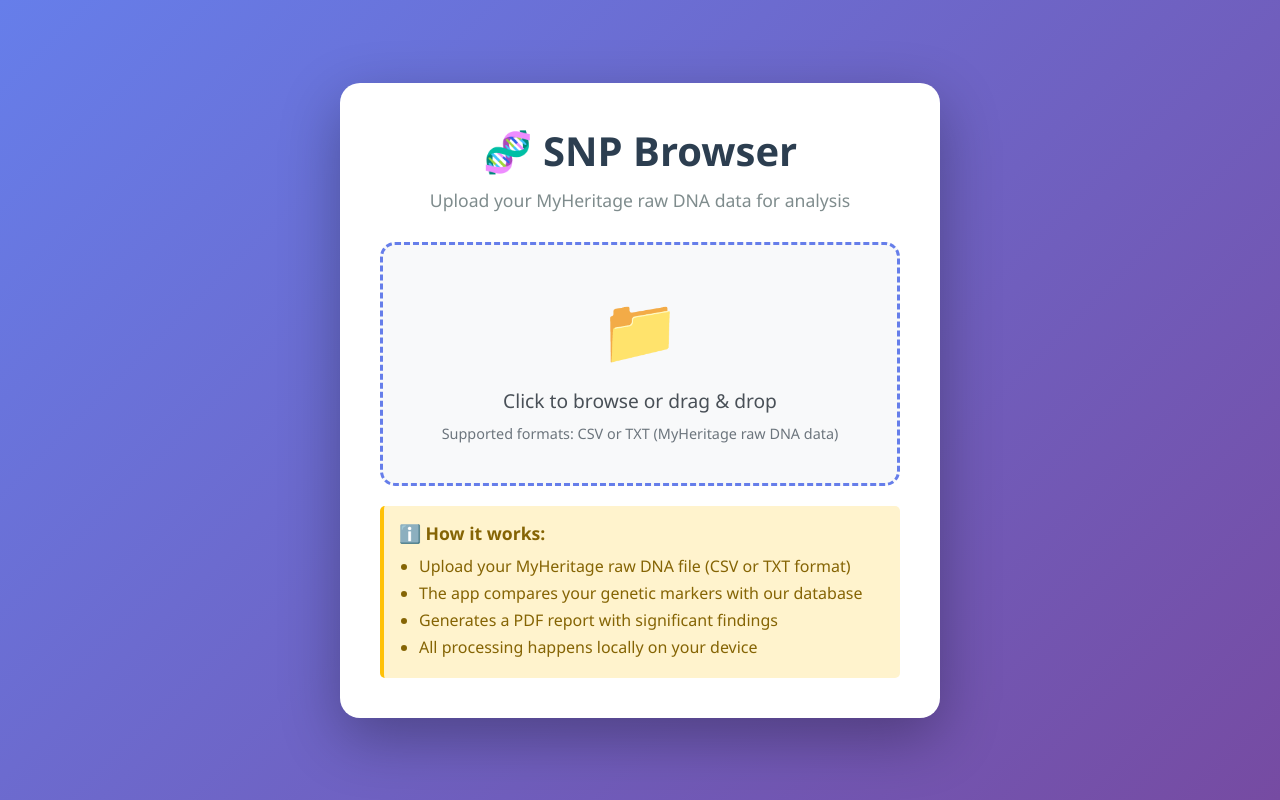
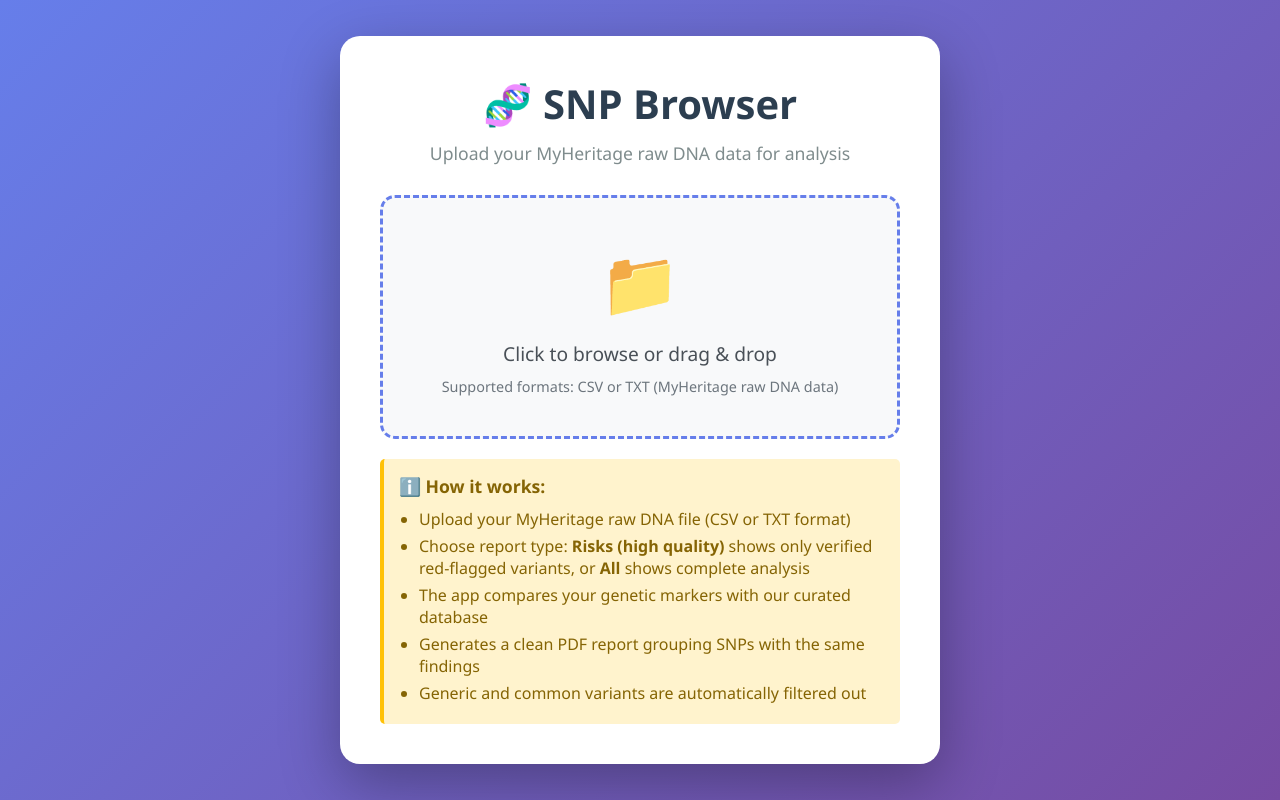
Before and after one commit to u836878/snp_broswer, a Flask app: page / in a window 1280 px wide. Run offline with Flask 3, Linux system fonts and the light colour scheme.

Commit message:
Update How it works box with detailed feature information

```diff
--- a/templates/index.html
+++ b/templates/index.html
@@ -332,9 +332,10 @@
             <h3>ℹ️ How it works:</h3>
             <ul>
                 <li>Upload your MyHeritage raw DNA file (CSV or TXT format)</li>
-                <li>The app compares your genetic markers with our database</li>
-                <li>Generates a PDF report with significant findings</li>
-                <li>All processing happens locally on your device</li>
+                <li>Choose report type: <strong>Risks (high quality)</strong> shows only verified red-flagged variants, or <strong>All</strong> shows complete analysis</li>
+                <li>The app compares your genetic markers with our curated database</li>
+                <li>Generates a clean PDF report grouping SNPs with the same findings</li>
+                <li>Generic and common variants are automatically filtered out</li>
             </ul>
         </div>
     </div>
```
